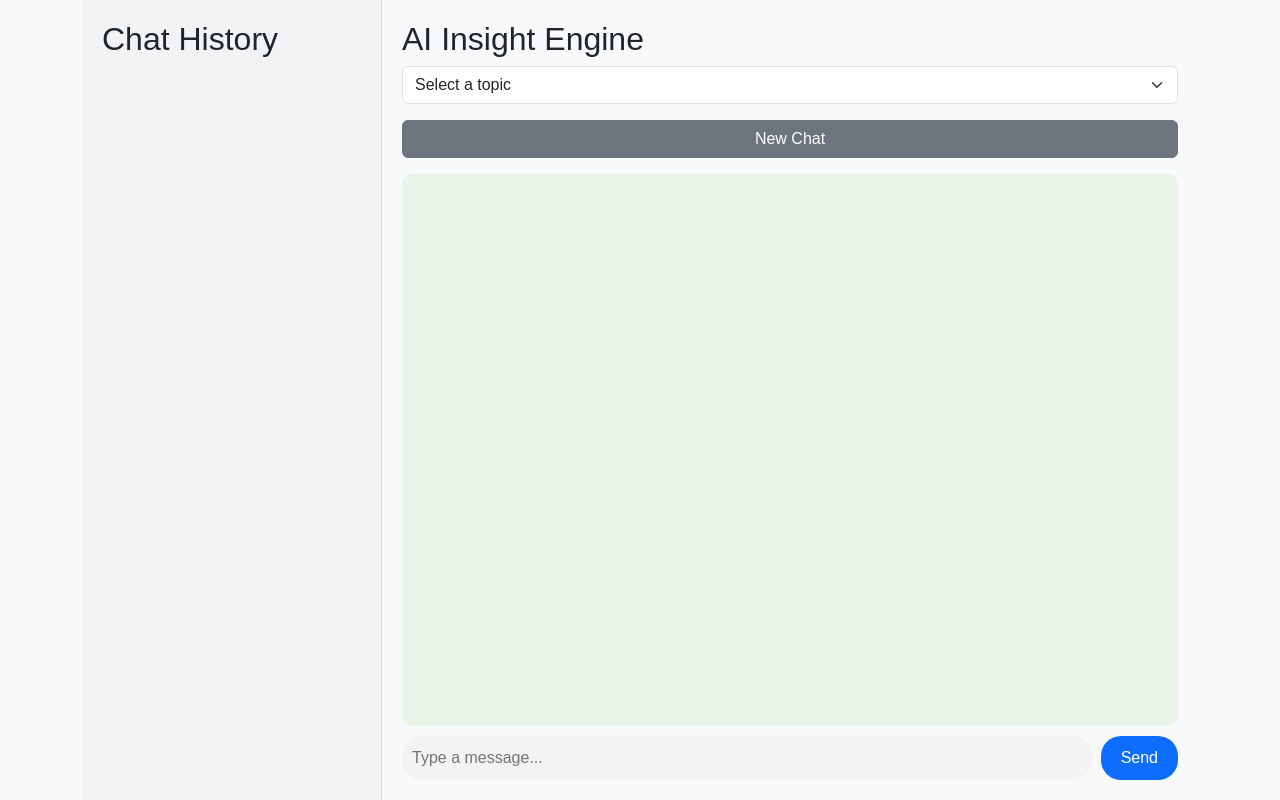
After one commit to bibinkunjumon/ai-insight-engine, a Flask app: page /chatpage in a window 1280 px wide. The commit adds this page. Run offline with Flask 3, Linux system fonts and the light colour scheme.

Commit message:
chat added

```diff
--- a/app.py
+++ b/app.py
@@ -3,7 +3,7 @@ import pandas as pd
 import os
 # from generate_data import process_tables
 # from analytical_fns import draw_bargraph
-from utils import generate_tables_graphs
+from utils import generate_tables_graphs,topics
 
 app = Flask(__name__)
 
@@ -53,5 +53,28 @@ def analytics_section(section_number):
     return render_template(f'detailed_sections/{section_number}.html',all_tables_data = all_tables_data, image_exists=image_exists)
 
 
+
+
+@app.route('/chatpage', endpoint='ChatPage')
+def index():
+    return render_template('chat/chat3.html', topics=topics)
+
+@app.route('/chat', methods=['POST'])
+def chat():
+    user_message = request.json.get('message')
+    if not user_message:
+        return jsonify({"response": "Please enter a message."})
+    print(user_message)
+    # Here you would typically process the message and generate a response
+    # For simplicity, we'll echo the message back.
+    response_message = f"You said: {user_message}"
+    return jsonify({"response": response_message})
+
+
 if __name__ == '__main__':
     app.run(debug=True)
+
+
+
+if __name__ == '__main__':
+    app.run(debug=True)
--- /dev/null
+++ b/templates/chat/chat3.html
@@ -0,0 +1,125 @@
+<!DOCTYPE html>
+<html lang="en">
+<head>
+    <meta charset="UTF-8">
+    <meta name="viewport" content="width=device-width, initial-scale=1.0">
+    <title>ai insight engine</title>
+    <link href="https://cdn.jsdelivr.net/npm/bootstrap@5.3.2/dist/css/bootstrap.min.css" rel="stylesheet">
+    <link rel="stylesheet" href="https://cdnjs.cloudflare.com/ajax/libs/font-awesome/5.15.3/css/all.min.css">
+    <style>
+        body {
+            font-family: Arial, sans-serif;
+            background-color: #f8f9fa;
+        }
+        .container {
+            display: flex;
+            height: 100vh;
+        }
+        .history-panel {
+            width: 300px;
+            background-color: #f1f3f4;
+            padding: 20px;
+            border-right: 1px solid #ddd;
+        }
+        .history-panel h2 {
+            margin-top: 0;
+        }
+        .chat-panel {
+            flex: 1;
+            padding: 20px;
+            display: flex;
+            flex-direction: column;
+        }
+        .chat-panel h2 {
+            margin-top: 0;
+        }
+        #chat-box {
+            flex: 1;
+            background-color: #e9f5e9;
+            border-radius: 10px;
+            padding: 15px;
+            overflow-y: auto;
+            margin-bottom: 10px;
+        }
+        #user-input {
+            border: none;
+            padding: 10px;
+            border-radius: 20px;
+            background-color: #f1f3f4;
+            margin-right: 10px;
+            flex: 1;
+        }
+        #user-input:focus {
+            outline: none;
+        }
+        #send-button {
+            background-color: #0d6efd;
+            color: white;
+            border: none;
+            border-radius: 20px;
+            padding: 10px 20px;
+        }
+        #send-button:hover {
+            background-color: #0056b3;
+        }
+    </style>
+</head>
+<body>
+    <div class="container">
+        <div class="history-panel">
+            <h2>Chat History</h2>
+            <ul id="history-list" class="list-group"></ul>
+        </div>
+        <div class="chat-panel">
+            <h2>AI Insight Engine</h2>
+            <select id="topic-select" class="form-select mb-3">
+                <option value="">Select a topic</option>
+                {% for key, value in topics.items() %}
+                    <option value="{{ key }}">{{ value }}</option>
+                {% endfor %}
+            </select>
+            <button id="new-chat" class="btn btn-secondary mb-3">New Chat</button>
+            <div id="chat-box"></div>
+            <div class="input-group">
+                <input type="text" id="user-input" placeholder="Type a message..." aria-label="User  input">
+                <button id="send-button" class="btn btn-primary">Send</button>
+            </div>
+        </div>
+    </div>
+
+    <script>
+        const chatBox = document.getElementById('chat-box');
+        const historyList = document.getElementById('history-list');
+        const userInput = document.getElementById('user-input');
+        const sendButton = document.getElementById('send-button');
+        const topicSelect = document.getElementById('topic-select');
+
+        sendButton.addEventListener('click', async () => {
+            const message = userInput.value;
+            if (!message) return;
+
+            const response = await fetch('/chat', {
+                method: 'POST',
+                headers: { 'Content-Type': 'application/json' },
+                body: JSON.stringify({ message })
+            });
+            const data = await response.json();
+
+            // Update chat box and history
+            chatBox.innerHTML += `<p><strong>You:</strong> ${message}</p>`;
+            chatBox.innerHTML += `<p><strong>Insight:</strong> ${data.response}</p>`;
+            historyList.innerHTML += `<li class="list-group-item"><strong>${message}</strong> - Insight: ${data.response}</li>`;
+
+            // Clear input
+            userInput.value = '';
+            chatBox.scrollTop = chatBox.scrollHeight; // Scroll to the bottom
+        });
+
+        document.getElementById('new-chat').addEventListener('click', () => {
+            topicSelect.value = '';
+            chatBox.innerHTML = '';
+            historyList.innerHTML = '';
+        });
+    </script>
+</body>
+</html>
--- a/utils.py
+++ b/utils.py
@@ -17,3 +17,11 @@ def generate_tables_graphs():
 
     data_refresh = False
     return all_tables_data,headrow_tables_data,data_refresh
+
+# Sample topics
+topics = {
+    "1.1.1": "Product Search Analytics",
+    "1.1.2": "Cart Abandonment Analytics",
+    "1.1.3": "Purchase Analytics",
+    "1.2.1": "Customer Behavior Analytics"
+}
```
Also changed, not shown: static/style.css (added, +66 -0 lines), templates/home/home_page.html (+23 -3 lines).
